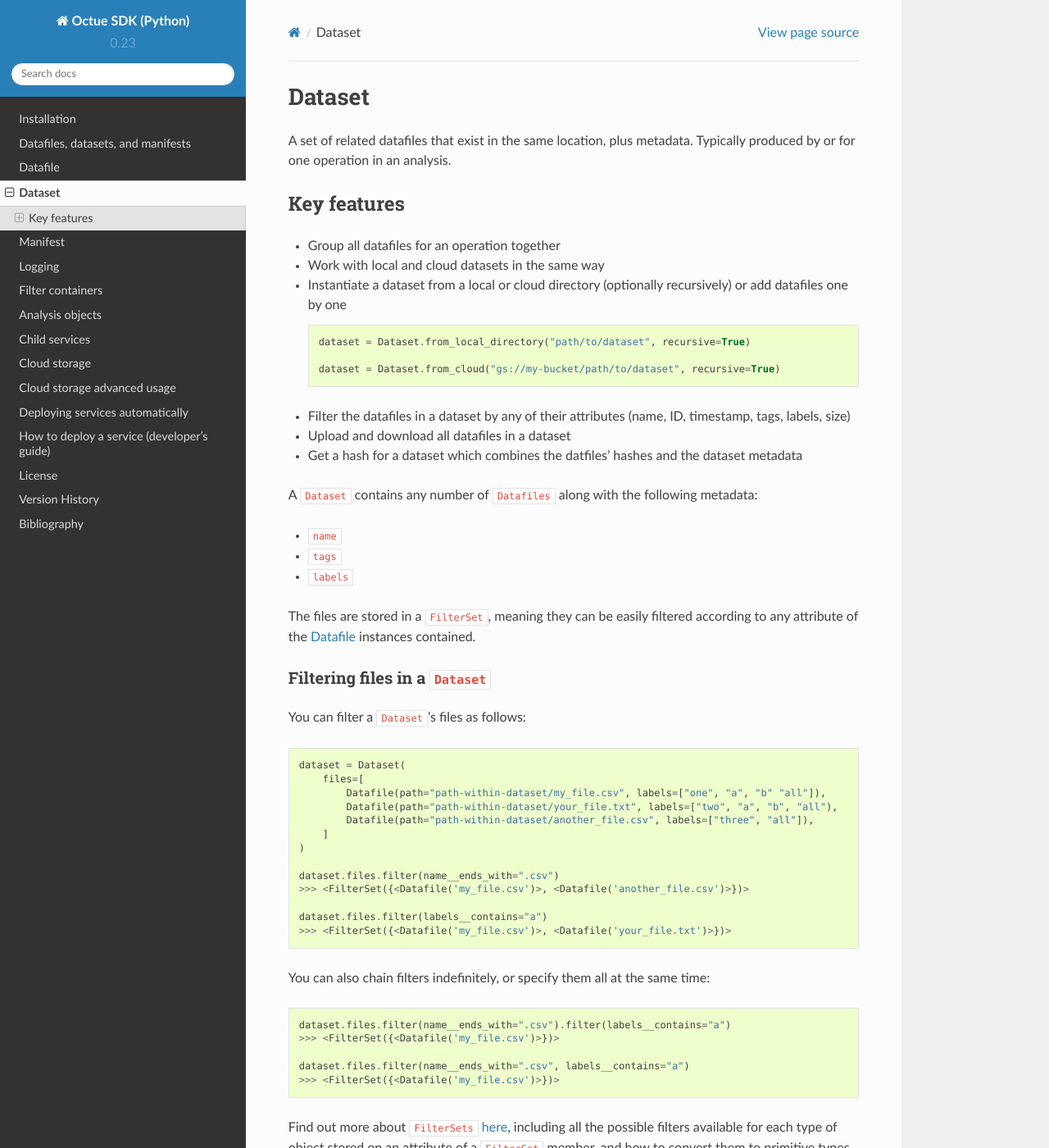
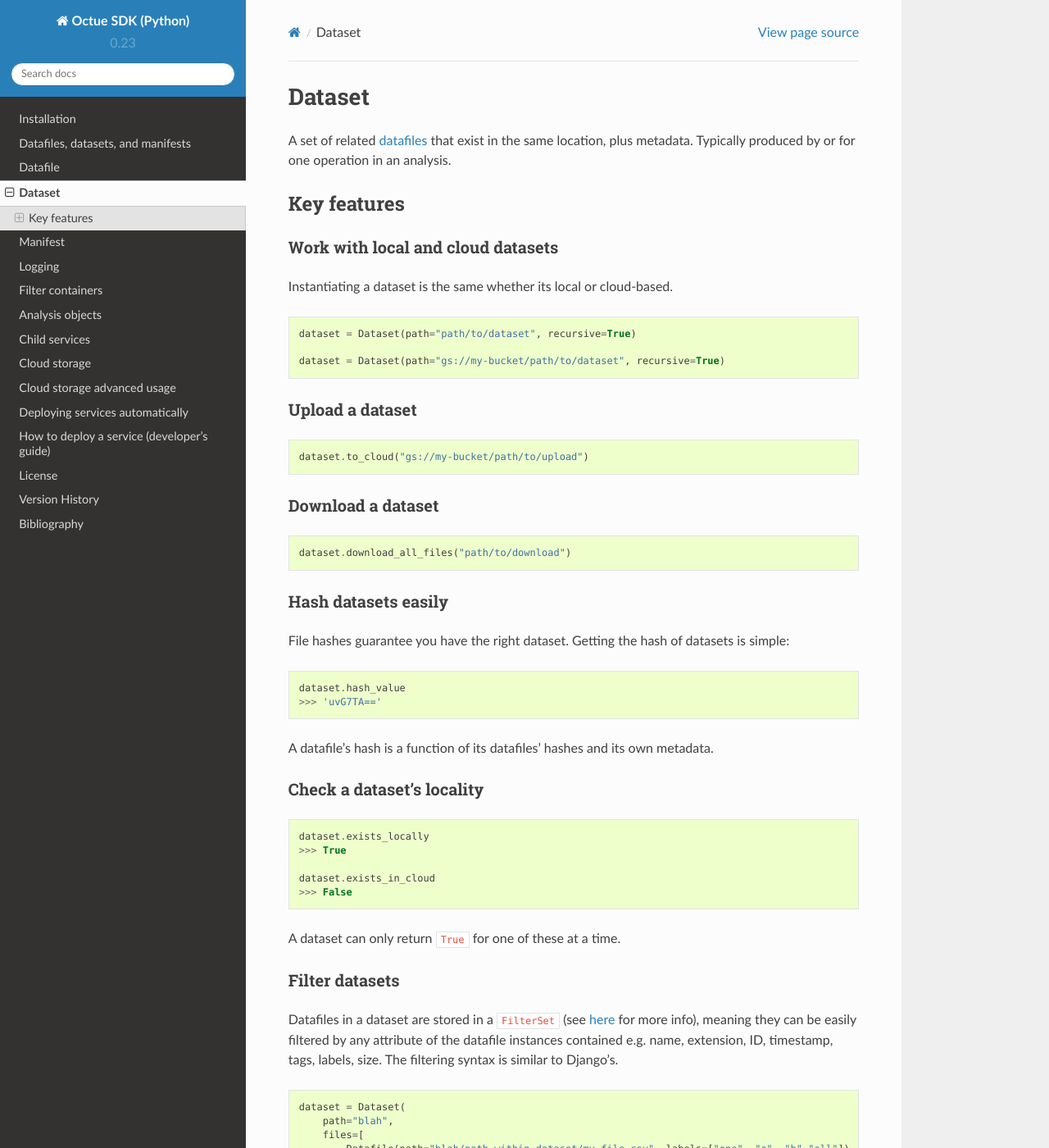
Before and after one commit to octue/octue-sdk-python, a Sphinx documentation site: the page built from docs/source/dataset.rst, in a window 1280 px wide and 1400 px high. Shown: the whole window at 82% size. Built offline with Sphinx 7.4.7 and the Read the Docs theme 2.0.0, drawn with Linux system fonts in a browser that asks for light colours; some of the changed text lies outside the part shown.

Commit message:
DOC: Improve dataset documentation

```diff
--- a/docs/source/datafile.rst
+++ b/docs/source/datafile.rst
@@ -119,7 +119,7 @@ File hashes guarantee you have the right file. Getting the hash of datafiles is
 
 .. code-block:: python
 
-    dataset.hash_value
+    datafile.hash_value
     >>> 'mnG7TA=='
 
 
--- a/docs/source/dataset.rst
+++ b/docs/source/dataset.rst
@@ -3,72 +3,97 @@
 =======
 Dataset
 =======
-A set of related datafiles that exist in the same location, plus metadata. Typically produced by or for one operation in an analysis.
+A set of related :doc:`datafiles <datafile>` that exist in the same location, plus metadata. Typically produced by or
+for one operation in an analysis.
 
 Key features
 ============
 
-- Group all datafiles for an operation together
+Work with local and cloud datasets
+----------------------------------
+Instantiating a dataset is the same whether its local or cloud-based.
 
-- Work with local and cloud datasets in the same way
+.. code-block::
 
-- Instantiate a dataset from a local or cloud directory (optionally recursively) or add datafiles one by one
+    dataset = Dataset(path="path/to/dataset", recursive=True)
 
-  .. code-block::
-
-      dataset = Dataset.from_local_directory("path/to/dataset", recursive=True)
-
-      dataset = Dataset.from_cloud("gs://my-bucket/path/to/dataset", recursive=True)
-
-- Filter the datafiles in a dataset by any of their attributes (name, ID, timestamp, tags, labels, size)
-
-- Upload and download all datafiles in a dataset
-
-- Get a hash for a dataset which combines the datfiles' hashes and the dataset metadata
+    dataset = Dataset(path="gs://my-bucket/path/to/dataset", recursive=True)
 
 
+Upload a dataset
+----------------
 
-A ``Dataset`` contains any number of ``Datafiles`` along with the following metadata:
+.. code-block::
 
-- ``name``
-- ``tags``
-- ``labels``
-
-The files are stored in a ``FilterSet``, meaning they can be easily filtered according to any attribute of the
-:doc:`Datafile <datafile>` instances contained.
+    dataset.to_cloud("gs://my-bucket/path/to/upload")
 
 
---------------------------------
-Filtering files in a ``Dataset``
---------------------------------
+Download a dataset
+------------------
 
-You can filter a ``Dataset``'s files as follows:
+.. code-block::
+
+    dataset.download_all_files("path/to/download")
+
+
+Hash datasets easily
+------------------------
+File hashes guarantee you have the right dataset. Getting the hash of datasets is simple:
+
+.. code-block:: python
+
+    dataset.hash_value
+    >>> 'uvG7TA=='
+
+A datafile's hash is a function of its datafiles' hashes and its own metadata.
+
+
+Check a dataset's locality
+---------------------------
+
+.. code-block:: python
+
+    dataset.exists_locally
+    >>> True
+
+    dataset.exists_in_cloud
+    >>> False
+
+A dataset can only return ``True`` for one of these at a time.
+
+
+Filter datasets
+---------------
+Datafiles in a dataset are stored in a ``FilterSet`` (see :doc:`here <filter_containers>` for more info), meaning they
+can be easily filtered by any attribute of the datafile instances contained e.g. name, extension, ID, timestamp, tags,
+labels, size. The filtering syntax is similar to Django's.
 
 .. code-block:: python
 
     dataset = Dataset(
+        path="blah",
         files=[
-            Datafile(path="path-within-dataset/my_file.csv", labels=["one", "a", "b" "all"]),
-            Datafile(path="path-within-dataset/your_file.txt", labels=["two", "a", "b", "all"),
-            Datafile(path="path-within-dataset/another_file.csv", labels=["three", "all"]),
+            Datafile(path="blah/path-within-dataset/my_file.csv", labels=["one", "a", "b" "all"]),
+            Datafile(path="blah/path-within-dataset/your_file.txt", labels=["two", "a", "b", "all"),
+            Datafile(path="blah/path-within-dataset/another_file.csv", labels=["three", "all"]),
         ]
     )
 
-    dataset.files.filter(name__ends_with=".csv")
+    dataset.files.filter(name__starts_with="my")
+    >>> <FilterSet({<Datafile('my_file.csv')>})>
+
+    dataset.files.filter(extension__equals="csv")
     >>> <FilterSet({<Datafile('my_file.csv')>, <Datafile('another_file.csv')>})>
 
     dataset.files.filter(labels__contains="a")
     >>> <FilterSet({<Datafile('my_file.csv')>, <Datafile('your_file.txt')>})>
 
-You can also chain filters indefinitely, or specify them all at the same time:
+You can also chain filters or specify them all at the same time:
 
 .. code-block:: python
 
-    dataset.files.filter(name__ends_with=".csv").filter(labels__contains="a")
+    dataset.files.filter(extension__equals="csv").filter(labels__contains="a")
     >>> <FilterSet({<Datafile('my_file.csv')>})>
 
-    dataset.files.filter(name__ends_with=".csv", labels__contains="a")
+    dataset.files.filter(extension__equals="csv", labels__contains="a")
     >>> <FilterSet({<Datafile('my_file.csv')>})>
-
-Find out more about ``FilterSets`` :doc:`here <filter_containers>`, including all the possible filters available for each type of object stored on
-an attribute of a ``FilterSet`` member, and how to convert them to primitive types such as ``set`` or ``list``.
```
